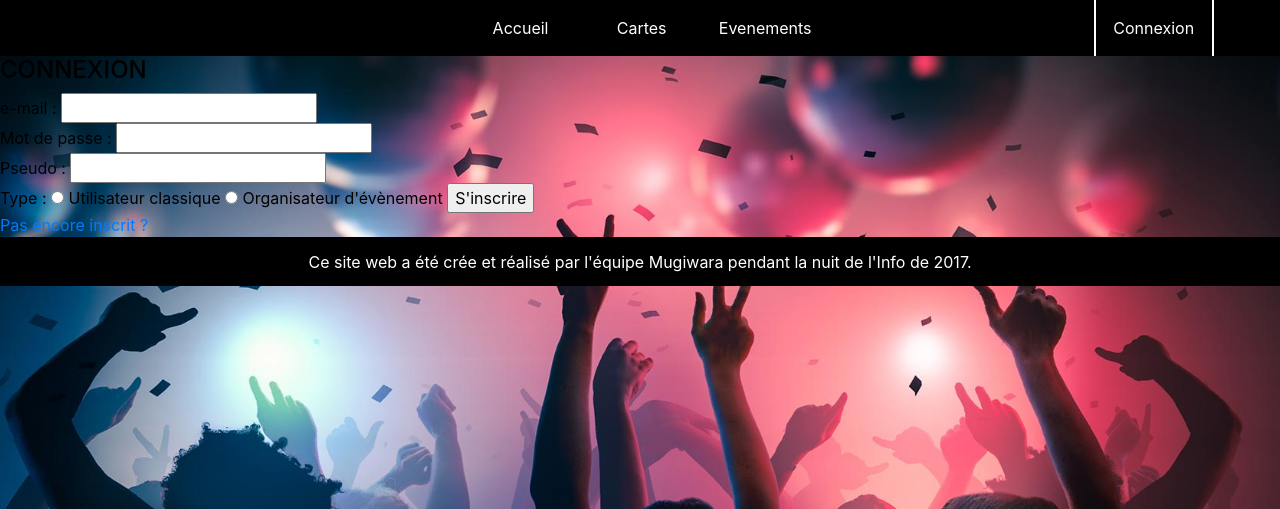
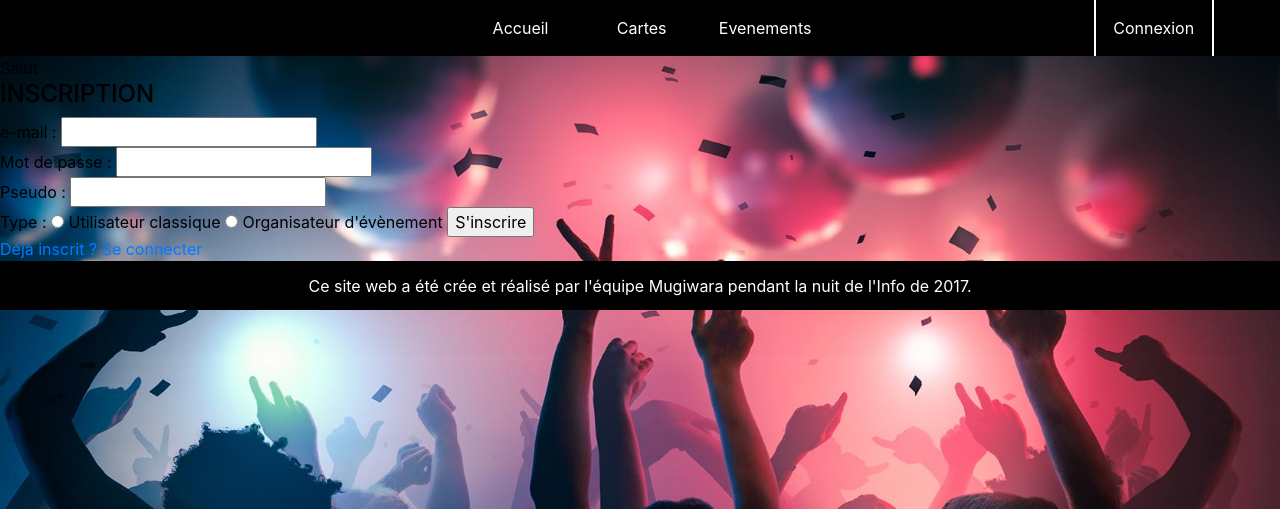
Before and after one commit to yael-hoarau/NuitDeLInfo-Mugiwaras, a PHP site: page /inscription.php in a window 1280 px wide. Shown: the top 509 px of the page. Run offline with PHP 8.4, Linux system fonts and the light colour scheme; some libraries are stand-ins or nearby versions.

Commit message:
Mise en place des inscriptions

```diff
--- a/inscription.php
+++ b/inscription.php
@@ -1,18 +1,27 @@
 <?php
 require 'structPage.inc.php';
 start_page();
-?>
-    <h1>CONNEXION</h1>
-    <form action="verif.php" method="post">
+
+
+if(isset($_SESSION['alreadyIn']) && $_SESSION['alreadyIn'] == true)
+    echo 'Vous êtes déjà inscrit';
+/*else if(verif_inscription())
+    echo 'Vous êtes bien inscrit';*/
+else
+    echo 'Salut';
+    ?>
+    <h1>INSCRIPTION</h1>
+    <form action="inscription.php" method="post">
         e-mail : <input type="email" name="email"><br>
         Mot de passe : <input type="password" name="pwd"><br>
         Pseudo : <input type="text" name="pseudo"><br>
         Type : <input type="radio" name="type" value="classique"> Utilisateur classique
-                <input type="radio" name="type" value="organisateur"> Organisateur d'évènement
+        <input type="radio" name="type" value="organisateur"> Organisateur d'évènement
         <input type="submit" value="S'inscrire">
     </form>
 
-    <a href="inscription.php">Pas encore inscrit ?</a>
-<?php
+    <a href="connexion.php">Déjà inscrit ? Se connecter</a>
+    <?php
+
 end_page();
 ?>
```
Also changed, not shown: verif.php (+21 -4 lines).
